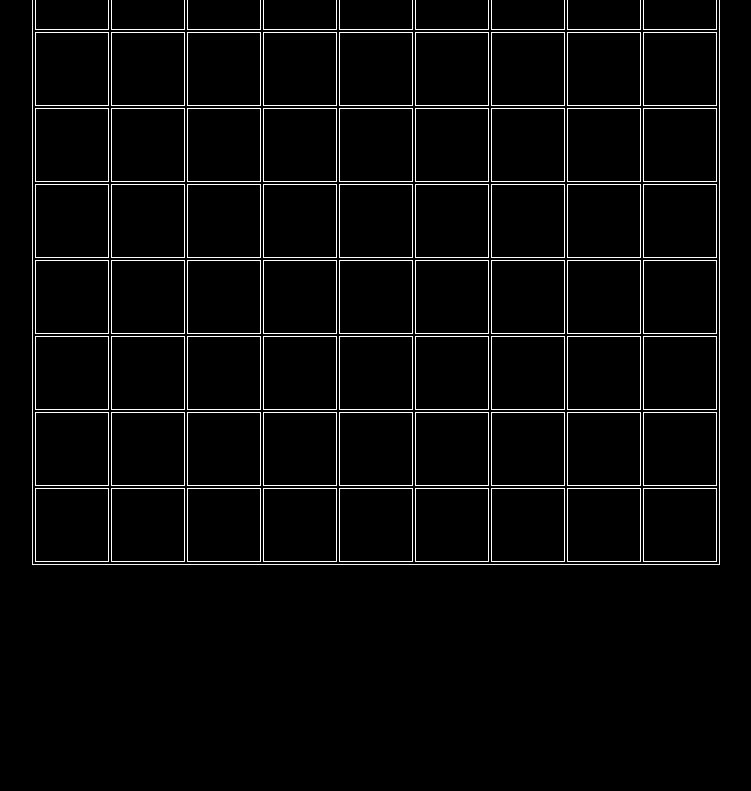
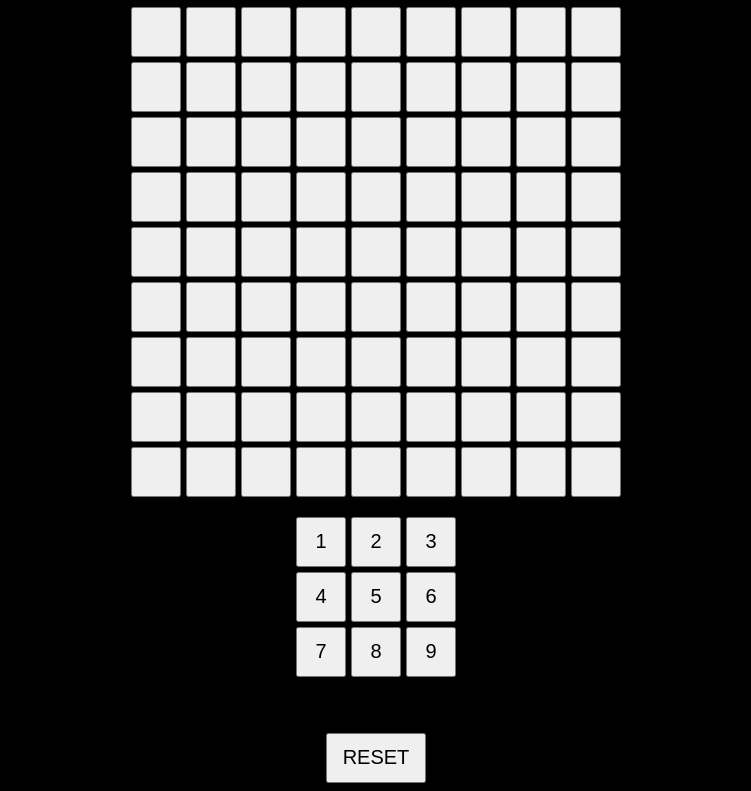
Before and after one commit to gmanatov/GA-SEI-Project-1, a plain HTML site: page index.html in a window 1280 px wide. Shown: the part 131-922 px from the top of the page, without its empty margins (264-1015 px from the left). Before the commit the page ends 800 px from the top, so only its background shows below. Drawn offline with Linux system fonts and the light colour scheme.

Commit message:
overhauled visuals, got rid of table, instead using buttons as a knows element; added number buttons

```diff
--- a/index.html
+++ b/index.html
@@ -7,40 +7,108 @@
     <link href="style.css" rel="stylesheet" type="text/css" />
 </head>
 <body>
+  <div class="container">
+    <h1>Project 1</h1>
+    <div class="grid-main">
+        <button id="b11" class="button-cell"></button>
+        <button id="b12" class="button-cell"></button>
+        <button id="b13" class="button-cell"></button>
+        <button id="b14" class="button-cell"></button>
+        <button id="b15" class="button-cell"></button>
+        <button id="b16" class="button-cell"></button>
+        <button id="b17" class="button-cell"></button>
+        <button id="b18" class="button-cell"></button>
+        <button id="b19" class="button-cell"></button>
+        <button id="b21" class="button-cell"></button>
+        <button id="b22" class="button-cell"></button>
+        <button id="b23" class="button-cell"></button>
+        <button id="b24" class="button-cell"></button>
+        <button id="b25" class="button-cell"></button>
+        <button id="b26" class="button-cell"></button>
+        <button id="b27" class="button-cell"></button>
+        <button id="b28" class="button-cell"></button>
+        <button id="b29" class="button-cell"></button>
+        <button id="b31" class="button-cell"></button>
+        <button id="b32" class="button-cell"></button>
+        <button id="b33" class="button-cell"></button>
+        <button id="b34" class="button-cell"></button>
+        <button id="b35" class="button-cell"></button>
+        <button id="b36" class="button-cell"></button>
+        <button id="b37" class="button-cell"></button>
+        <button id="b38" class="button-cell"></button>
+        <button id="b39" class="button-cell"></button>
+        <button id="b41" class="button-cell"></button>
+        <button id="b42" class="button-cell"></button>
+        <button id="b43" class="button-cell"></button>
+        <button id="b44" class="button-cell"></button>
+        <button id="b45" class="button-cell"></button>
+        <button id="b46" class="button-cell"></button>
+        <button id="b47" class="button-cell"></button>
+        <button id="b48" class="button-cell"></button>
+        <button id="b49" class="button-cell"></button>
+        <button id="b51" class="button-cell"></button>
+        <button id="b52" class="button-cell"></button>
+        <button id="b53" class="button-cell"></button>
+        <button id="b54" class="button-cell"></button>
+        <button id="b55" class="button-cell"></button>
+        <button id="b56" class="button-cell"></button>
+        <button id="b57" class="button-cell"></button>
+        <button id="b58" class="button-cell"></button>
+        <button id="b59" class="button-cell"></button>
+        <button id="b61" class="button-cell"></button>
+        <button id="b62" class="button-cell"></button>
+        <button id="b63" class="button-cell"></button>
+        <button id="b64" class="button-cell"></button>
+        <button id="b65" class="button-cell"></button>
+        <button id="b66" class="button-cell"></button>
+        <button id="b67" class="button-cell"></button>
+        <button id="b68" class="button-cell"></button>
+        <button id="b69" class="button-cell"></button>
+        <button id="b71" class="button-cell"></button>
+        <button id="b72" class="button-cell"></button>
+        <button id="b73" class="button-cell"></button>
+        <button id="b74" class="button-cell"></button>
+        <button id="b75" class="button-cell"></button>
+        <button id="b76" class="button-cell"></button>
+        <button id="b77" class="button-cell"></button>
+        <button id="b78" class="button-cell"></button>
+        <button id="b79" class="button-cell"></button>
+        <button id="b81" class="button-cell"></button>
+        <button id="b82" class="button-cell"></button>
+        <button id="b83" class="button-cell"></button>
+        <button id="b84" class="button-cell"></button>
+        <button id="b85" class="button-cell"></button>
+        <button id="b86" class="button-cell"></button>
+        <button id="b87" class="button-cell"></button>
+        <button id="b88" class="button-cell"></button>
+        <button id="b89" class="button-cell"></button>
+        <button id="b91" class="button-cell"></button>
+        <button id="b92" class="button-cell"></button>
+        <button id="b93" class="button-cell"></button>
+        <button id="b94" class="button-cell"></button>
+        <button id="b95" class="button-cell"></button>
+        <button id="b96" class="button-cell"></button>
+        <button id="b97" class="button-cell"></button>
+        <button id="b98" class="button-cell"></button>
+        <button id="b99" class="button-cell"></button>
+    </div>
 
-    <table>
-        <tr>
-          <td></td><td></td><td></td><td></td><td></td><td></td><td></td><td></td><td></td>
-        </tr>
-        <tr>
-          <td></td><td></td><td></td><td></td><td></td><td></td><td></td><td></td><td></td>
-        </tr>
-        <tr>
-          <td></td><td></td><td></td><td></td><td></td><td></td><td></td><td></td><td></td>
-        </tr>
-        <tr>
-          <td></td><td></td><td></td><td></td><td></td><td></td><td></td><td></td><td></td>
-        </tr>
-        <tr>
-          <td></td><td></td><td></td><td></td><td></td><td></td><td></td><td></td><td></td>
-        </tr>
-        <tr>
-          <td></td><td></td><td></td><td></td><td></td><td></td><td></td><td></td><td></td>
-        </tr>
-        <tr>
-          <td></td><td></td><td></td><td></td><td></td><td></td><td></td><td></td><td></td>
-        </tr>
-        <tr>
-          <td></td><td></td><td></td><td></td><td></td><td></td><td></td><td></td><td></td>
-        </tr>
-        <tr>
-          <td></td><td></td><td></td><td></td><td></td><td></td><td></td><td></td><td></td>
-        </tr>
-      </table>
+    <div class="grid-num">
+      <button id="b1" class="button-num">1</button>
+      <button id="b2" class="button-num">2</button>
+      <button id="b3" class="button-num">3</button>
+      <button id="b4" class="button-num">4</button>
+      <button id="b5" class="button-num">5</button>
+      <button id="b6" class="button-num">6</button>
+      <button id="b7" class="button-num">7</button>
+      <button id="b8" class="button-num">8</button>
+      <button id="b9" class="button-num">9</button>
+  </div>
+    <div id="turn">LOREM <span id='player-turn'></span> IPSUM</div><br>
 
+    <button id="reset" class="reset">RESET</button>
+</div>
 
-
-
-    <script src="script.js"></script>
+<script src="script.js"></script>
 </body>
 </html>
--- a/script.js
+++ b/script.js
@@ -8,15 +8,18 @@ let arrLottery = (arr) => {//This function takes array and gets random element o
 let cells = []
 
 
+let arrY = [1, 2, 3, 4, 5, 6, 7, 8, 9]//Array for checking column repetitions
+
 for (let i = 0; i < 9; i++){
     cells[i] = [];
-    let arr = [1, 2, 3, 4, 5, 6, 7, 8, 9]
+    let arrX = [1, 2, 3, 4, 5, 6, 7, 8, 9]//array for checking row repetitions
     for (let j = 0; j < 9; j++){
-        cells[i][j] = arrLottery(arr);
-        arr.splice((arr.indexOf(cells[i][j])), 1);
+        cells[i][j] = arrLottery(arrX);
+        arrX.splice((arrX.indexOf(cells[i][j])), 1);
     }
 }
 
+//Outputting generated array in console
 for (let i = 0; i < 9; i++){
     let row = '';
     for (let j = 0; j < 9; j++){
--- a/style.css
+++ b/style.css
@@ -1,20 +1,37 @@
-table {
-  margin: 0 auto; /* Centers the table on the page */
-  border: 1px solid #f0f0f0; /* Color of outer layer of table */
-}
+  body{
+    background-color: rgb(0, 0, 0); /* Background color of the whole page */
+    display: flex;
+    justify-content: center;
+    align-items: center;
+  }
 
-td {
-  border: 1px solid rgb(255, 255, 255); /* Border around each cell */
-  height: 70px; /* Height of the cells */
-  width: 70px; /* Width of the cells */
-  text-align: center; /* Center text in middle of cell */
-  vertical-align: middle; /* Aligning content in middle vertically */
-}
-
-td:hover {
-  background-color: #f0f0f0; /* Hover will make it this color */
-}
-
-body{
-  background-color: rgb(0, 0, 0); /* Background color of the whole page */
-}
+  .container {
+    text-align: center;
+    margin-top: 50px;
+    justify-content: center;
+  }
+  .grid-main {
+    display: grid;
+    text-align: center;
+    grid-template-columns: repeat(9, 50px);
+    grid-gap: 5px;
+    margin-bottom: 20px;
+  }
+  .grid-num {
+    display: grid;
+    text-align: center;
+    grid-template-columns: repeat(3, 50px);
+    grid-gap: 5px;
+    margin-bottom: 20px;
+    justify-content: center;
+  }
+  .button-cell, .button-num {
+    width: 50px;
+    height: 50px;
+    font-size: 20px;
+  }
+  .reset{
+    width: 100px;
+    height: 50px;
+    font-size: 20px;
+  }
```
